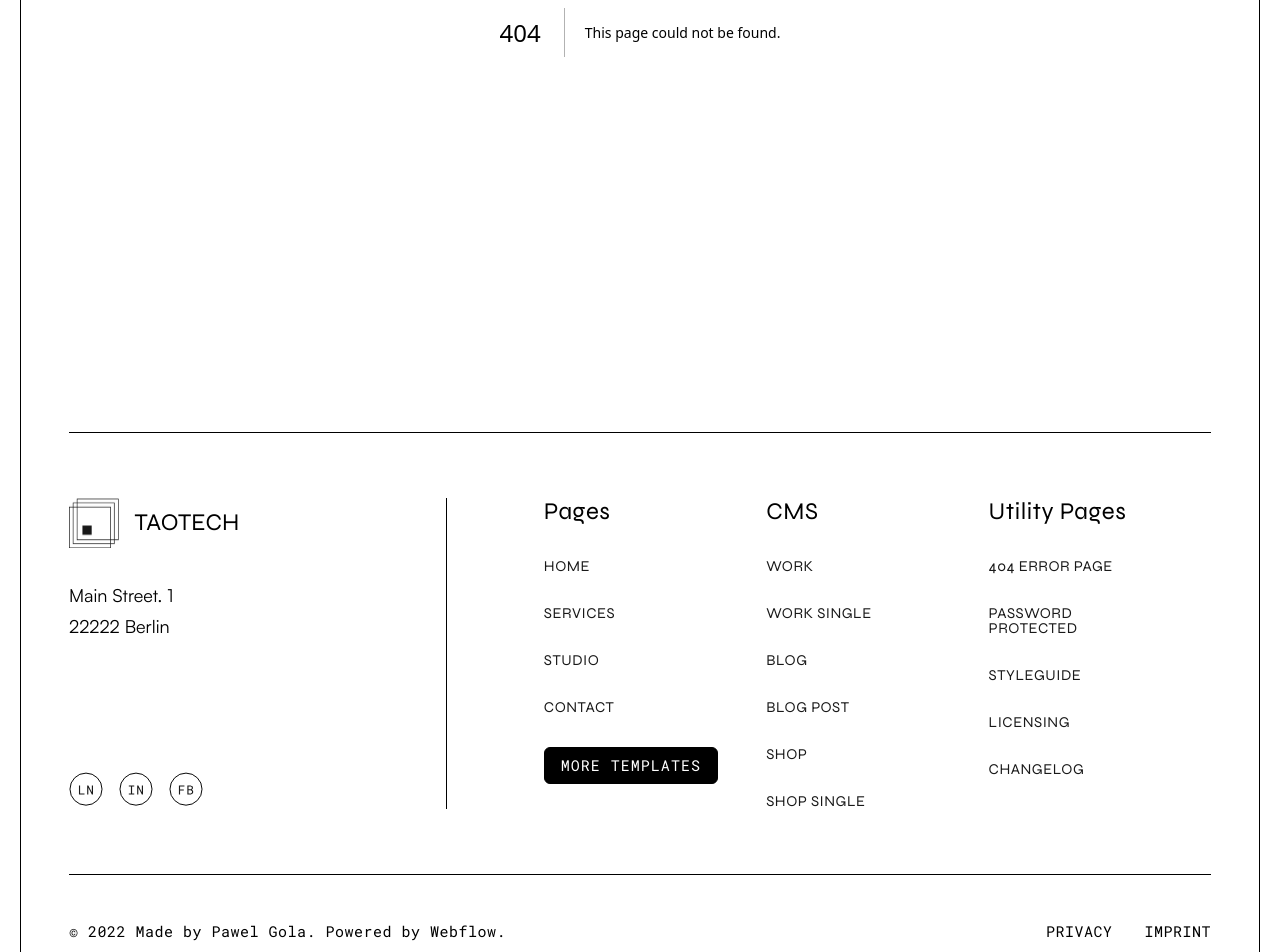
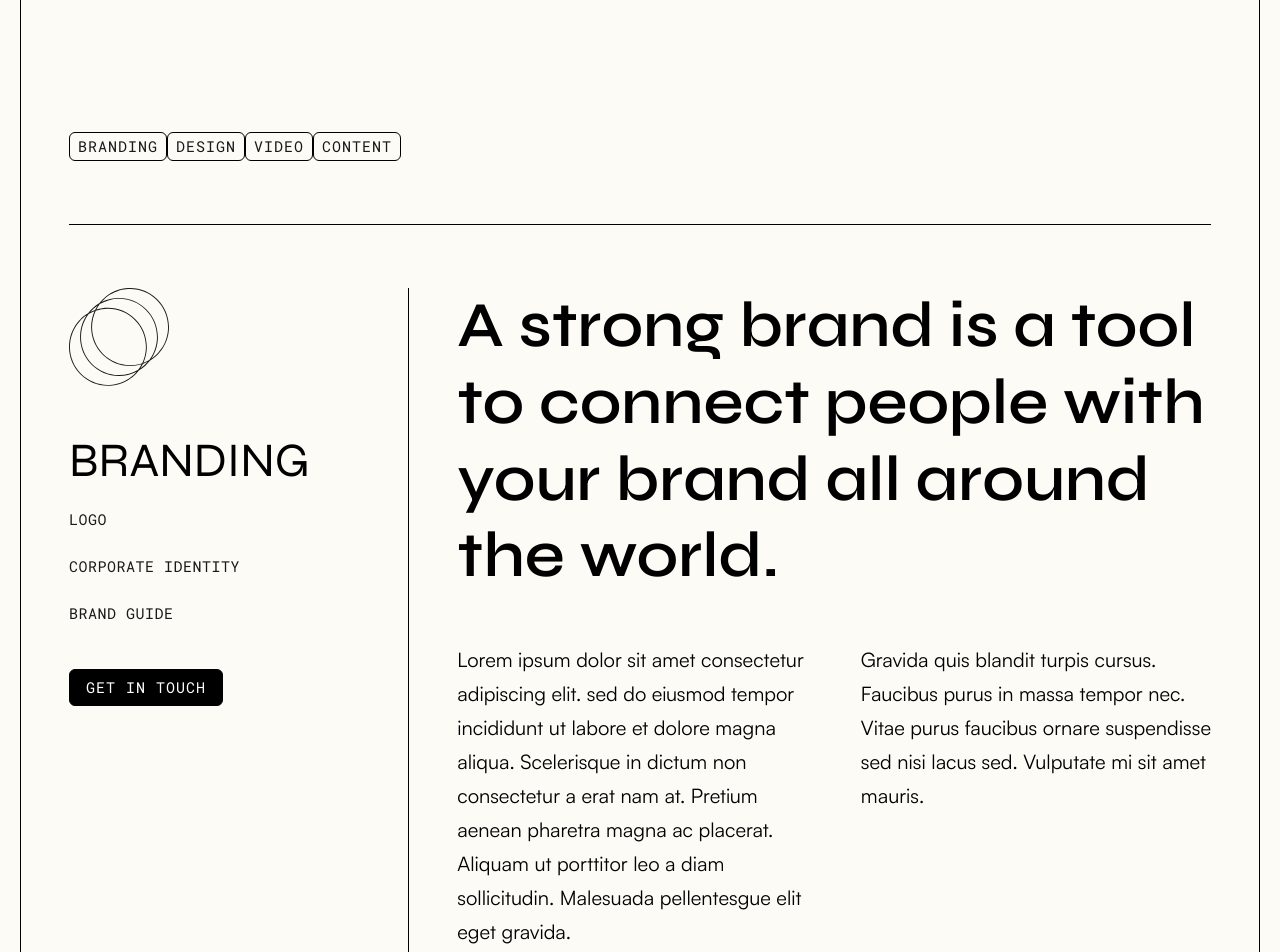
Before and after one commit to taodemy/website, a Next.js app: page /services in a window 1280 px wide. Before the commit this address had no page. Shown: the part 500-1452 px from the top of the page. Built offline with nearby package versions, Linux system fonts and the light colour scheme.

Commit message:
feat:add test

```diff
--- a/components/service/ServiceTitle.tsx
+++ b/components/ServicePage/ServiceTitle.tsx
@@ -1,20 +1,20 @@
 import React from "react";
 import { fontSyne, fontRobotoMono } from "@/pages/_app";
 import Button from "../base/Button";
-import styles from "./ServicesTitle.module.css";
+import styles from "@/styles/ServicesTitle.module.css";
 
 function ServiceTitle() {
   return (
     <section className={styles.service_title}>
-      <h1 className={`${fontRobotoMono.className} global__text-meta ${styles.service_title__name}`}>
+      <p className={`${fontRobotoMono.className} global__text-meta ${styles.service_title__name}`}>
         SERVICES
-      </h1>
-      <div
+      </p>
+      <h1
         className={`${fontSyne.className} global__heading--large ${styles.service_title__heading}`}
       >
         We create <br />
         true brands.
-      </div>
+      </h1>
       <div className={styles.service_title__button}>
         <Button variant="secondary" padding="small">
           BRANDING
--- a/components/service/Services.tsx
+++ b/components/ServicePage/Services.tsx
@@ -12,9 +12,9 @@ const Services = () => {
       service_heading:
         "A strong brand is a tool to connect people with your brand all around the world.",
       service_info1:
-        "Lorem ipsum, dolor sit amet consectetur adipisicing elit. Ullam ex in et tenetur doloremque inventore nulla cum, minus quasi ut adipisci eveniet nihil facilis,exercitationem atque veniam ea aliquid voluptates?Lorem ipsum dolor sit amet consectetur adipisicing elit.",
+        "Lorem ipsum dolor sit amet consectetur adipiscing elit.  sed do eiusmod tempor incididunt ut labore et dolore magna aliqua. Scelerisque in dictum non consectetur a erat nam at. Pretium aenean pharetra magna ac placerat. Aliquam ut porttitor leo a diam sollicitudin. Malesuada pellentesgue elit eget gravida.",
       service_info2:
-        "Lorem ipsum, dolor sit amet consectetur adipisicing elit. Ullam ex in et tenetur doloremque inventore nulla cum, minus quasi ut adipisci eveniet nihil facilis,",
+        "Gravida quis blandit turpis cursus. Faucibus purus in massa tempor nec. Vitae purus faucibus ornare suspendisse sed nisi lacus sed. Vulputate mi sit amet mauris. ",
       image__arial_label: "service_branding_image",
       image_path: "/images/featured-work-sec-img-1.png",
       image_alt: "branding image",
@@ -31,9 +31,9 @@ const Services = () => {
       service_heading:
         "We specialize in creating amazing web experiences that people will love based on your great ideas.",
       service_info1:
-        "Lorem ipsum, dolor sit amet consectetur adipisicing elit. Ullam ex in et tenetur doloremque inventore nulla cum, minus quasi ut adipisci eveniet nihil facilis,exercitationem atque veniam ea aliquid voluptates?Lorem ipsum dolor sit amet consectetur adipisicing elit.",
+        "Lorem ipsum dolor sit amet consectetur adipiscing elit.  sed do eiusmod tempor incididunt ut labore et dolore magna aliqua. Scelerisque in dictum non consectetur a erat nam at. Pretium aenean pharetra magna ac placerat. Aliquam ut porttitor leo a diam sollicitudin. Malesuada pellentesgue elit eget gravida.",
       service_info2:
-        "Lorem ipsum, dolor sit amet consectetur adipisicing elit. Ullam ex in et tenetur doloremque inventore nulla cum, minus quasi ut adipisci eveniet nihil facilis,",
+        "Gravida quis blandit turpis cursus. Faucibus purus in massa tempor nec. Vitae purus faucibus ornare suspendisse sed nisi lacus sed. Vulputate mi sit amet mauris. ",
       image__arial_label: "service_design_image",
       image_path: "/images/featured-work-sec-img-2.png",
       image_alt: "design image",
@@ -50,9 +50,9 @@ const Services = () => {
       service_heading:
         "We inspire people to stand up for what they believe in with amazing video strategies.",
       service_info1:
-        "Lorem ipsum, dolor sit amet consectetur adipisicing elit. Ullam ex in et tenetur doloremque inventore nulla cum, minus quasi ut adipisci eveniet nihil facilis,exercitationem atque veniam ea aliquid voluptates?Lorem ipsum dolor sit amet consectetur adipisicing elit.",
+        "Lorem ipsum dolor sit amet consectetur adipiscing elit.  sed do eiusmod tempor incididunt ut labore et dolore magna aliqua. Scelerisque in dictum non consectetur a erat nam at. Pretium aenean pharetra magna ac placerat. Aliquam ut porttitor leo a diam sollicitudin. Malesuada pellentesgue elit eget gravida.",
       service_info2:
-        "Lorem ipsum, dolor sit amet consectetur adipisicing elit. Ullam ex in et tenetur doloremque inventore nulla cum, minus quasi ut adipisci eveniet nihil facilis,",
+        "Gravida quis blandit turpis cursus. Faucibus purus in massa tempor nec. Vitae purus faucibus ornare suspendisse sed nisi lacus sed. Vulputate mi sit amet mauris. ",
       image__arial_label: "service_video_image",
       image_path: "/images/featured-work-sec-img-3.png",
       image_alt: "video image",
@@ -69,9 +69,9 @@ const Services = () => {
       service_heading:
         "If you want to succeed, you need to create content that potential consumers will find valuable.",
       service_info1:
-        "Lorem ipsum, dolor sit amet consectetur adipisicing elit. Ullam ex in et tenetur doloremque inventore nulla cum, minus quasi ut adipisci eveniet nihil facilis,exercitationem atque veniam ea aliquid voluptates?Lorem ipsum dolor sit amet consectetur adipisicing elit.",
+        "Lorem ipsum dolor sit amet consectetur adipiscing elit.  sed do eiusmod tempor incididunt ut labore et dolore magna aliqua. Scelerisque in dictum non consectetur a erat nam at. Pretium aenean pharetra magna ac placerat. Aliquam ut porttitor leo a diam sollicitudin. Malesuada pellentesgue elit eget gravida.",
       service_info2:
-        "Lorem ipsum, dolor sit amet consectetur adipisicing elit. Ullam ex in et tenetur doloremque inventore nulla cum, minus quasi ut adipisci eveniet nihil facilis,",
+        "Gravida quis blandit turpis cursus. Faucibus purus in massa tempor nec. Vitae purus faucibus ornare suspendisse sed nisi lacus sed. Vulputate mi sit amet mauris. ",
       image__arial_label: "service_content_image",
       image_path: "/images/featured-work-sec-img-4.png",
       image_alt: "content image",
--- a/components/service/ServicesItem.tsx
+++ b/components/ServicePage/ServicesItem.tsx
@@ -1,4 +1,4 @@
-import styles from "./ServicesItem.module.css";
+import styles from "@/styles/ServicesItem.module.css";
 import Button from "../base/Button";
 import { fontSyne, fontSatoshi, fontRobotoMono } from "@/pages/_app";
 
@@ -35,7 +35,7 @@ const ServiceItem = ({
 }: serviceItemProps) => {
   return (
     <section className={styles.service}>
-      <div className={styles.service_left__name}>
+      <div className={styles.service_item__left}>
         <img
           arial-label={icon__arial_label}
           className={styles.service_left_logo}
@@ -44,9 +44,7 @@ const ServiceItem = ({
         />
         <h2 className={`${fontSyne.className} global__uppercase-heading-h2`}>{service_name}</h2>
 
-        <div
-          className={`${fontRobotoMono.className} global__text-meta ${styles.services_left__link}`}
-        >
+        <div>
           <li
             className={`${fontRobotoMono.className} global__text-meta ${styles.services_left__link}`}
           >
--- a/pages/service.tsx
+++ b/pages/services.tsx
@@ -1,20 +1,20 @@
 import React from "react";
 import Contact from "@/components/general/Contact";
 import Head from "next/head";
-import ServiceTitle from "@/components/service/ServiceTitle";
-import Services from "@/components/service/Services";
+import ServicesTitle from "@/components/ServicePage/ServiceTitle";
+import Services from "@/components/ServicePage/Services";
 
 export default function service() {
   return (
     <>
       <Head>
-        <title>Contact page - TaoTech</title>
+        <title>Service page - TaoTech</title>
         <meta name="description" content="Our services" />
         <meta name="author" content="Taodemy Team" />
         <meta name="viewport" content="width=device-width, initial-scale=1" />
       </Head>
       <div>
-        <ServiceTitle />
+        <ServicesTitle />
         <Services />
         <Contact />
       </div>
--- a/components/service/ServicesItem.module.css
+++ b/styles/ServicesItem.module.css
@@ -4,7 +4,7 @@
   border-bottom: 1px solid var(--border-default);
 }
 
-.service_left__name {
+.service_item__left {
   display: flex;
   flex-direction: column;
   width: 33%;
@@ -18,7 +18,7 @@
 }
 
 .services_left__link {
-  margin-top: 48px;
+  padding-top: 24px;
   color: var(--text-default);
   text-decoration: none;
   display: flex;
```
Also changed, not shown: styles/ServicesTitle.module.css (renamed from components/service/ServicesTitle.module.css), 2 other files (tests, documents, lock files or other folders).
